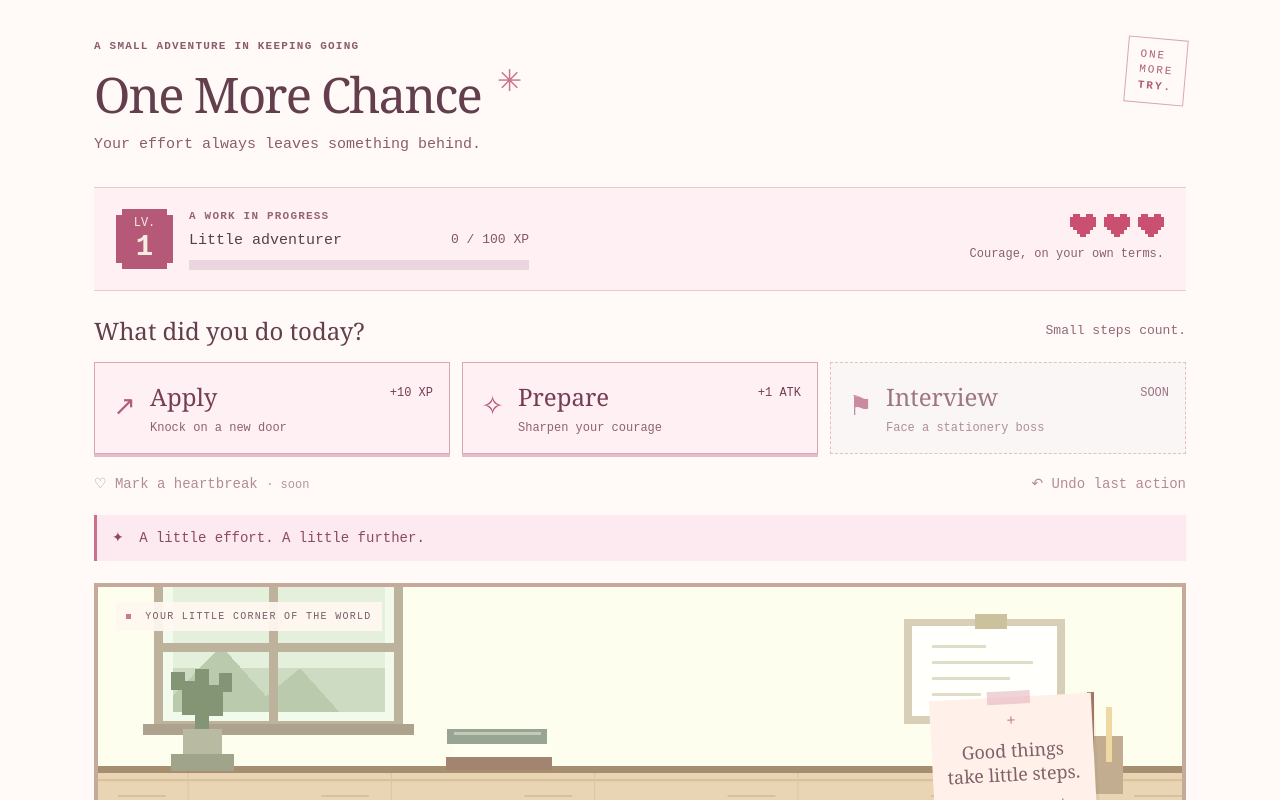
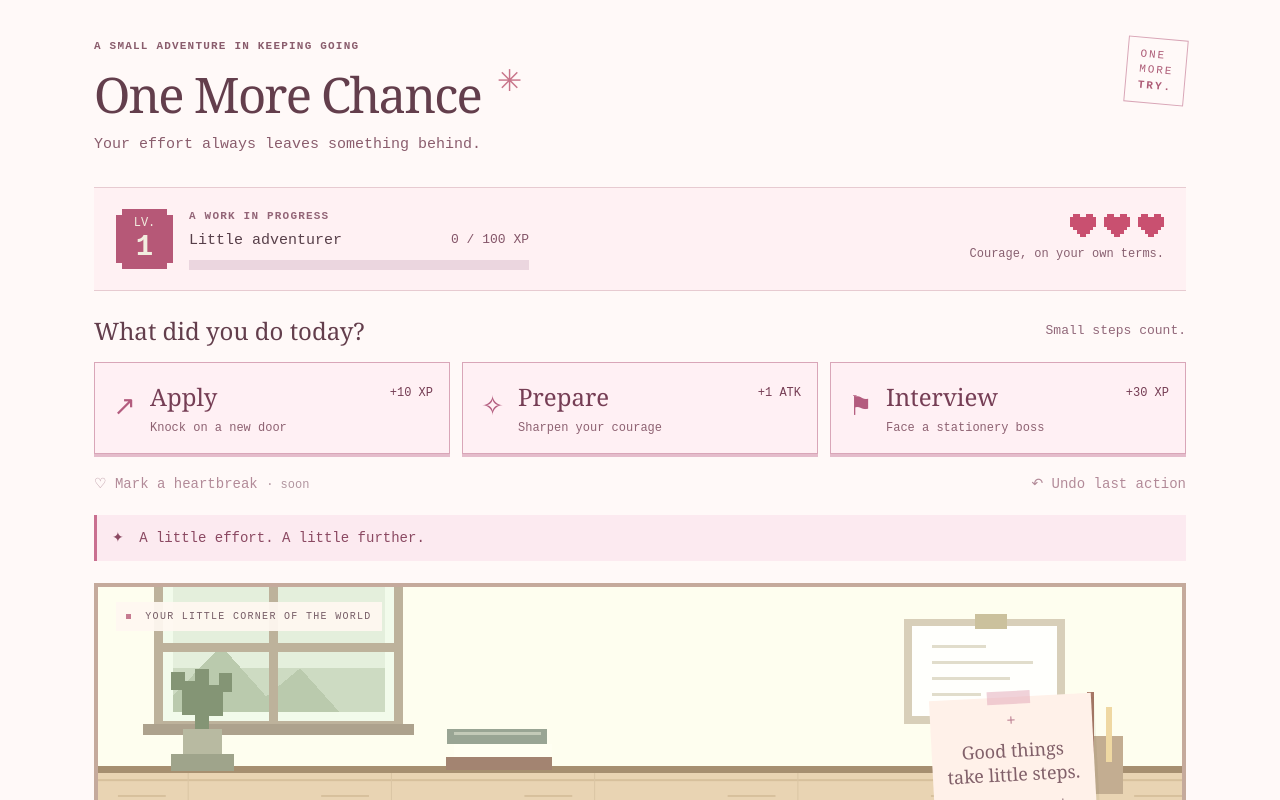
Before and after one commit to Norahnoted/one-more-quest, a React (Vite) app: page / in a window 1280 px wide. Shown: the top 800 px of the page. Built offline with nearby package versions, Linux system fonts and the light colour scheme.

Commit message:
Add automatic stationery encounters and persistent interview rewards

```diff
--- a/src/App.jsx
+++ b/src/App.jsx
@@ -2,20 +2,22 @@ import { useGame } from './useGame.js';
 import DeskScene from './components/DeskScene.jsx';
 import ProgressPanel from './components/ProgressPanel.jsx';
 import ActionBar from './components/ActionBar.jsx';
-import Feedback from './components/Feedback.jsx';
+import Feedback, { RewardCard } from './components/Feedback.jsx';
 import WeaponPanel from './components/WeaponPanel.jsx';
 import DailyTracker from './components/DailyTracker.jsx';
+import Collection from './components/Collection.jsx';
 export default function App() {
   const game = useGame();
   return <main className="app-shell mx-auto"><header className="page-header flex justify-between items-start gap-6"><div><p className="eyebrow edition">A SMALL ADVENTURE IN KEEPING GOING</p><h1>One More Chance<span className="title-star" aria-hidden="true">✳</span></h1><p className="subtitle">Your effort always leaves something behind.</p></div><div className="edition-stamp" aria-hidden="true">ONE<br/>MORE<br/><span>TRY.</span></div></header>
     <ProgressPanel progress={game.record.current}/>
     <div className="action-intro flex justify-between items-center"><h2>What did you do today?</h2><span>Small steps count.</span></div>
-    <ActionBar act={game.act} blocked={game.blocked} canUndo={Boolean(game.record.previous)}/>
+    <ActionBar act={game.act} blocked={game.blocked || game.busy} busy={game.busy} canUndo={Boolean(game.record.previous)}/>
     <Feedback message={game.message} warning={game.warning}/>
-    <DeskScene effect={game.effect}/>
+    <DeskScene effect={game.effect} encounter={game.encounter} collection={game.record.current.collection}/>
+    <RewardCard boss={game.reward} dismiss={game.dismissReward}/>
     <WeaponPanel progress={game.record.current} effect={game.effect}/>
     <DailyTracker daily={game.record.current.daily}/>
-    <section className="collection-section flex flex-wrap justify-between gap-4"><div><p className="eyebrow">DESK KEEPSAKES</p><p className="collection-empty">Your first interview will leave a little keepsake here.</p></div><span className="collection-count">0 / 3 DISCOVERED</span></section>
+    <Collection collection={game.record.current.collection}/>
     <footer className="page-footer flex flex-wrap justify-between gap-3"><span>Not a race. Not a score. A record of showing up.</span><span>{game.warning ? 'Progress not saved' : 'Saved in this browser'} <span className="save-dot"/></span></footer>
   </main>;
 }
--- a/src/components/ActionBar.jsx
+++ b/src/components/ActionBar.jsx
@@ -1,7 +1,7 @@
-export default function ActionBar({ act, blocked, canUndo }) {
+export default function ActionBar({ act, blocked, canUndo, busy }) {
   return <><div className="actions grid grid-cols-1 sm:grid-cols-3 gap-3">
     <button className="action" onClick={()=>act('apply')} disabled={blocked}><span className="action-icon" aria-hidden="true">↗</span><span><strong>Apply</strong><small>Knock on a new door</small></span><span className="action-value">+10 XP</span></button>
     <button className="action" onClick={()=>act('prepare')} disabled={blocked}><span className="action-icon" aria-hidden="true">✧</span><span><strong>Prepare</strong><small>Sharpen your courage</small></span><span className="action-value">+1 ATK</span></button>
-    <button className="action upcoming" disabled title="Coming in the next build step"><span className="action-icon" aria-hidden="true">⚑</span><span><strong>Interview</strong><small>Face a stationery boss</small></span><span className="action-value">SOON</span></button>
+    <button className="action" disabled={blocked} onClick={()=>act('interview')}><span className="action-icon" aria-hidden="true">⚑</span><span><strong>Interview</strong><small>Face a stationery boss</small></span><span className="action-value">{busy ? 'IN BATTLE' : '+30 XP'}</span></button>
   </div><div className="utility-row flex flex-wrap justify-between items-center gap-4"><button disabled className="text-button" title="Coming in the final build step">♡ Mark a heartbreak <span className="tiny">· soon</span></button><button className="text-button" disabled={!canUndo || blocked} onClick={()=>act('undo')}>↶ Undo last action</button></div></>;
 }
--- /dev/null
+++ b/src/components/Collection.jsx
@@ -0,0 +1,8 @@
+import { CATALOG } from '../catalog.js';
+import Stationery from './Stationery.jsx';
+export default function Collection({ collection }) {
+  const discovered = CATALOG.filter(boss=>collection[boss.id]);
+  return <section className="collection-section"><div className="flex justify-between items-center gap-4"><p className="eyebrow">DESK KEEPSAKES</p><span className="collection-count">{discovered.length} / {CATALOG.length} DISCOVERED</span></div>
+    {!discovered.length ? <p className="collection-empty">Your first interview will leave a little keepsake here.</p> : <div className="keepsake-grid grid grid-cols-1 sm:grid-cols-3 gap-3">{discovered.map(boss=><div className="keepsake-item flex items-center gap-3" key={boss.id}><Stationery id={boss.id}/><div><b>{boss.name}</b><span>Collected ×{collection[boss.id]}</span></div></div>)}</div>}
+  </section>;
+}
--- a/src/components/Feedback.jsx
+++ b/src/components/Feedback.jsx
@@ -1,3 +1,8 @@
 export default function Feedback({ message, warning }) {
   return <><p className="feedback" role="status" aria-live="polite"><span aria-hidden="true">✦</span> {message}</p>{warning && <p className="save-warning" role="alert">{warning}</p>}</>;
 }
+
+export function RewardCard({ boss, dismiss }) {
+  if (!boss) return null;
+  return <section className="reward-card" aria-label="Interview reward" role="status"><div><p className="eyebrow">INTERVIEW COMPLETE</p><h2>You showed up.</h2><p>+30 XP · {boss.weapon}</p><p>{boss.name} joined your desk collection.</p></div><button className="text-button" onClick={dismiss}>Got it</button></section>;
+}
--- /dev/null
+++ b/src/components/Stationery.jsx
@@ -0,0 +1,5 @@
+export default function Stationery({ id, className='' }) {
+  return <svg className={`stationery ${className}`} viewBox="0 0 48 40" shapeRendering="crispEdges" aria-hidden="true">
+    {id === 'eraser' ? <><path d="M7 8h32v5h5v20H4V13h3z" fill="#d17794"/><path d="M7 8h18v25H4V13h3z" fill="#f8d4df"/><path d="M4 29h40v5H4z" fill="#b85b7c"/><path d="M25 8h14v5h5v16H25z" fill="#98abc2"/><path d="M11 17h4v4h-4zm19 0h4v4h-4z" fill="#654958"/><path d="M19 24h7v3h-7z" fill="#654958"/></> : id === 'stapler' ? <><path d="M4 29h39v7H4z" fill="#856775"/><path d="M6 25h31v5H6z" fill="#d6c8cb"/><path d="M5 7h32v5h5v12H9v-5H5z" fill="#91ada5"/><path d="M9 7h28v5H9z" fill="#bdd5c6"/><path d="M12 17h4v4h-4zm16 0h4v4h-4z" fill="#3f5b53"/><path d="M17 24h9v3h-9z" fill="#3f5b53"/></> : <><path d="M8 5h30v5h5v25H4V10h4z" fill="#e7b96f"/><path d="M8 5h30v6H8z" fill="#f7d597"/><path d="M30 11h13v24H30z" fill="#bc8d57"/><path d="M14 14h15v14H14z" fill="#80675d"/><path d="M18 18h7v6h-7z" fill="#d0bda4"/><path d="M8 30h4v3H8zm24 0h4v3h-4z" fill="#81594d"/></>}
+  </svg>;
+}
--- a/src/game.js
+++ b/src/game.js
@@ -1,4 +1,4 @@
-import { STARTER } from './catalog.js';
+import { STARTER, CATALOG } from './catalog.js';
 export const RULES = { applicationXp: 10, interviewXp: 30, xpPerLevel: 100 };
 export function initialRecord() {
   return { version: 1, current: { totalXp: 0, reinforcement: 0, weaponId: STARTER.id, hearts: 3, interviewsCompleted: 0, collection: {}, daily: {} }, previous: null, lastAction: null };
@@ -9,12 +9,19 @@ export function localDay(date = new Date()) {
 }
 export function transition(record, action, day = localDay()) {
   if (action === 'undo') return record.previous ? { ...record, current: structuredClone(record.previous), previous: null, lastAction: null } : record;
-  if (!['apply', 'prepare'].includes(action)) return record;
+  if (!['apply', 'prepare', 'interview'].includes(action)) return record;
   const current = structuredClone(record.current);
   current.daily ??= {};
   current.daily[day] ??= { apply: 0, prepare: 0, interview: 0 };
   current.daily[day][action]++;
   if (action === 'apply') current.totalXp += RULES.applicationXp;
   if (action === 'prepare') current.reinforcement++;
+  if (action === 'interview') {
+    const boss = CATALOG[current.interviewsCompleted % CATALOG.length];
+    current.totalXp += RULES.interviewXp;
+    current.weaponId = boss.id;
+    current.interviewsCompleted++;
+    current.collection[boss.id] = (current.collection[boss.id] || 0) + 1;
+  }
   return { version: 1, current, previous: structuredClone(record.current), lastAction: action };
 }
--- a/src/useGame.js
+++ b/src/useGame.js
@@ -1,5 +1,6 @@
 import { useRef, useState, useEffect } from 'react';
 import { transition, levelOf } from './game.js';
+import { CATALOG } from './catalog.js';
 import { loadSave, saveRecord } from './storage.js';
 export function useGame() {
   const [loaded] = useState(() => loadSave());
@@ -8,21 +9,48 @@ export function useGame() {
   const [warning, setWarning] = useState(loaded.warning);
   const [message, setMessage] = useState('A little effort. A little further.');
   const [effect, setEffect] = useState(null);
-  const timer = useRef(null);
+  const [encounter, setEncounter] = useState(null);
+  const [reward, setReward] = useState(null);
+  const locked = useRef(false);
+  const timers = useRef([]);
   const sequence = useRef(0);
-  useEffect(() => () => clearTimeout(timer.current), []);
+  const later = (fn, delay) => { timers.current.push(setTimeout(fn,delay)); };
+  const clearTimers = () => { timers.current.forEach(clearTimeout); timers.current=[]; };
+  useEffect(() => () => clearTimers(), []);
   function act(action) {
-    if (loaded.blocked) return;
-    const next = transition(latest.current, action);
-    if (next === latest.current) return;
-    clearTimeout(timer.current);
-    const levelUp = levelOf(next.current.totalXp) > levelOf(latest.current.current.totalXp);
-    setEffect(action === 'undo' ? null : { id: ++sequence.current, type: levelUp ? 'level' : action, level: levelOf(next.current.totalXp) });
-    timer.current = setTimeout(() => setEffect(null), 2200);
+    if (loaded.blocked || locked.current) return;
+    const before = latest.current;
+    const next = transition(before, action);
+    if (next === before) return;
+    clearTimers();
+    setReward(null);
+    const levelUp = levelOf(next.current.totalXp) > levelOf(before.current.totalXp);
+    const showEffect = () => {
+      setEffect(action === 'undo' ? null : { id: ++sequence.current, type: levelUp ? 'level' : action, level: levelOf(next.current.totalXp) });
+      later(() => setEffect(null),2200);
+    };
     latest.current = next;
     setWarning(saveRecord(next));
     setRecord(next);
-    setMessage(action === 'apply' ? '+10 XP · One more door knocked on.' : action === 'prepare' ? `Weapon reinforced to +${next.current.reinforcement}. You are getting ready.` : 'Last action undone. Your progress is restored.');
+    if (action === 'interview') {
+      locked.current = true;
+      setEffect(null);
+      const boss = CATALOG[before.current.interviewsCompleted % CATALOG.length];
+      setEncounter({ boss, phase:'approach' });
+      setMessage(`Facing ${boss.name}. Showing up is the victory.`);
+      const reduced = window.matchMedia('(prefers-reduced-motion: reduce)').matches;
+      later(() => setEncounter({boss,phase:'strike'}), reduced ? 100 : 1200);
+      later(() => setEncounter({boss,phase:'stars'}), reduced ? 200 : 2700);
+      later(() => {
+        setEncounter(null); locked.current=false;
+        setReward(boss);
+        setMessage('Interview complete. You showed up. +30 XP, a new weapon, and a desk keepsake.');
+        showEffect();
+      },reduced ? 400 : 4000);
+    } else {
+      showEffect();
+      setMessage(action === 'apply' ? '+10 XP · One more door knocked on.' : action === 'prepare' ? `Weapon reinforced to +${next.current.reinforcement}. You are getting ready.` : 'Last action undone. Your progress is restored.');
+    }
   }
-  return { record, warning, message, effect, act, blocked: loaded.blocked };
+  return { record, warning, message, effect, encounter, reward, dismissReward:()=>setReward(null), act, busy:Boolean(encounter), blocked:loaded.blocked };
 }
```
Also changed, not shown: devpost/checklist.md (+3 -1 lines), src/components/DeskScene.jsx (+7 -3 lines), src/styles.css, 2 other files (tests, documents, lock files or other folders).
